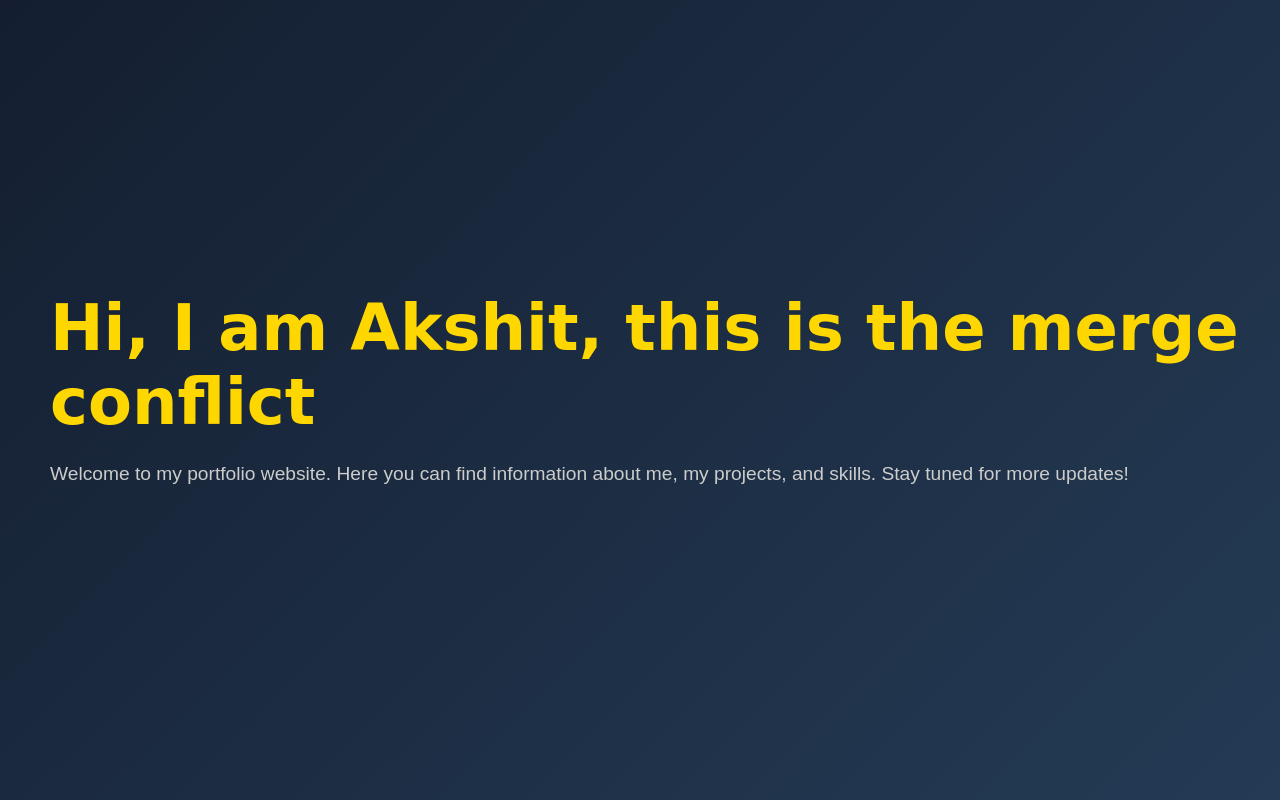
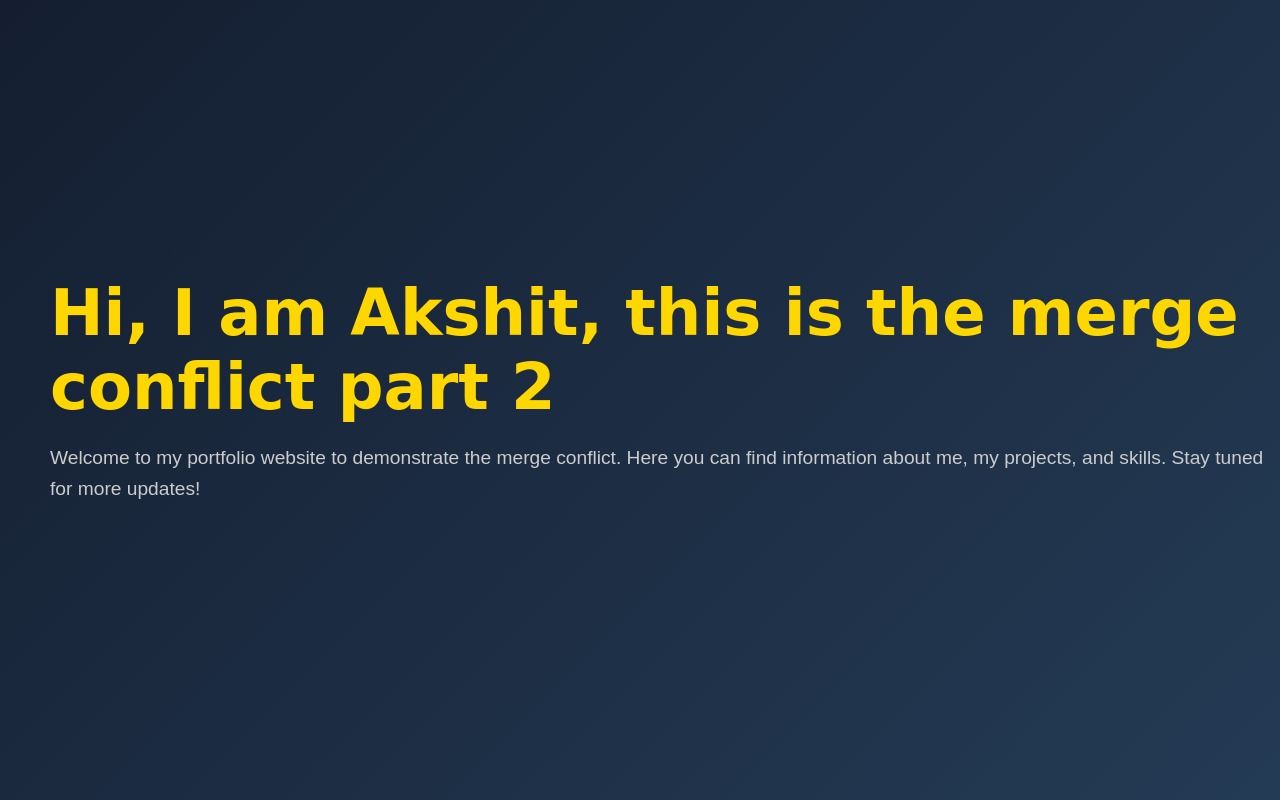
Before and after one commit to AkshitGupta2002/test_files, a plain HTML site: page index.html in a window 1280 px wide. Drawn offline with Linux system fonts and the light colour scheme.

Commit message:
The merge conflict part 2

```diff
--- a/index.html
+++ b/index.html
@@ -38,8 +38,8 @@
 </head>
 <body>
     <div class="container">
-        <h1>Hi, I am Akshit, this is the merge conflict</h1>
-        <p>Welcome to my portfolio website. Here you can find information about me, my projects, and skills. Stay tuned for more updates!</p>
+        <h1>Hi, I am Akshit, this is the merge conflict part 2</h1>
+        <p>Welcome to my portfolio website to demonstrate the merge conflict. Here you can find information about me, my projects, and skills. Stay tuned for more updates!</p>
     </div>
 </body>
 </html>
```
